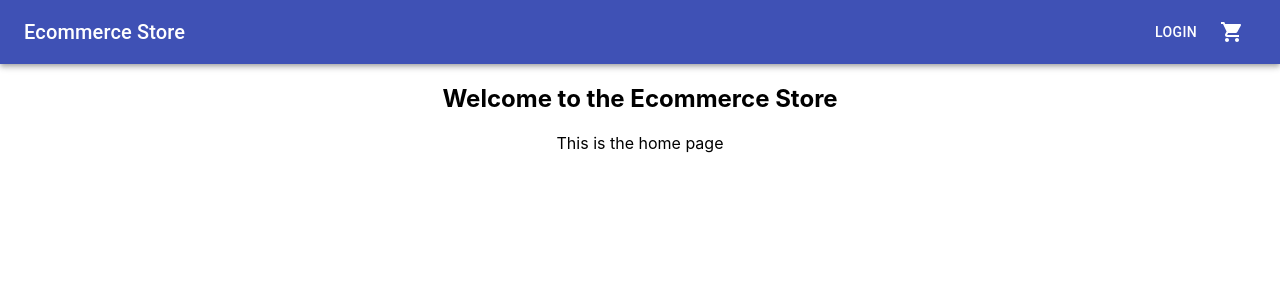
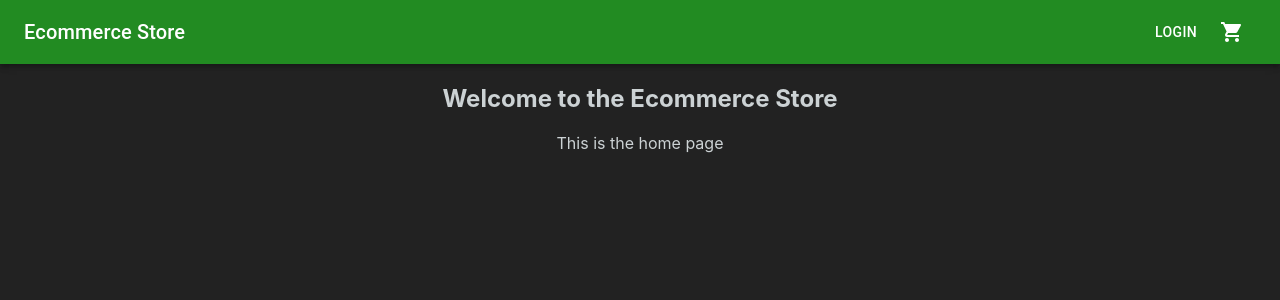
Before and after one commit to Forbidden-Duck/ecommerce-frontend, a React (Create React App) app: page / in a window 1280 px wide. Shown: the top 300 px of the page. Built offline with nearby package versions, Linux system fonts and the light colour scheme.

Commit message:
Colour scheme change

```diff
--- a/src/App.jsx
+++ b/src/App.jsx
@@ -16,7 +16,7 @@ import Navbar from "./components/Navbar/Navbar";
 
 function App() {
     return (
-        <div style={{ flex: 1 }}>
+        <div style={{ flex: 1, background: "#222" }}>
             <Router>
                 <Navbar />
                 <Switch>
--- a/src/components/Navbar/Navbar.jsx
+++ b/src/components/Navbar/Navbar.jsx
@@ -32,7 +32,7 @@ function Navbar() {
     // TODO Cart items
 
     return (
-        <AppBar position="static">
+        <AppBar position="static" style={{ background: "#228B22" }}>
             <Toolbar className={classes.header}>
                 <Typography variant="h6" className={classes.title}>
                     Ecommerce Store
--- a/src/routes/Home/Home.css
+++ b/src/routes/Home/Home.css
@@ -1,4 +1,5 @@
 .home-section {
+    color: #ccd2d4;
     text-align: center;
     margin: auto;
 }
```
